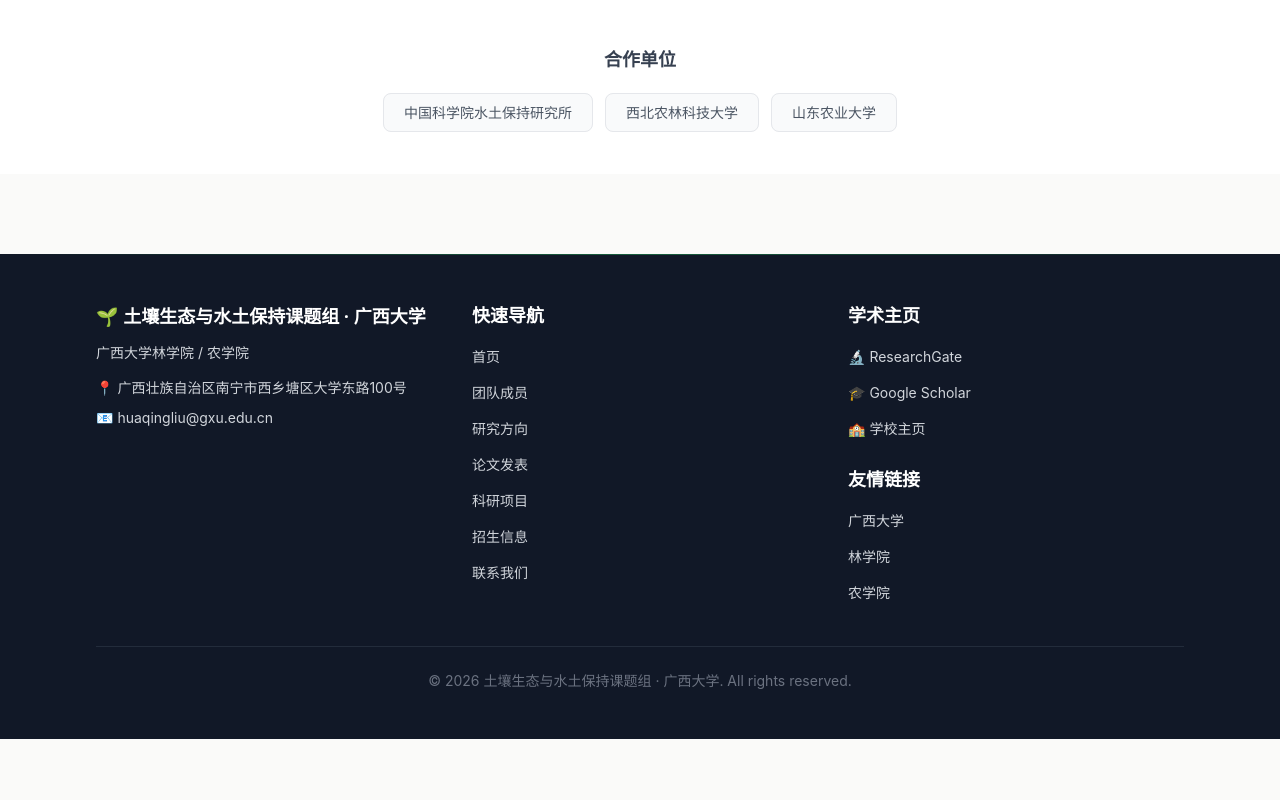
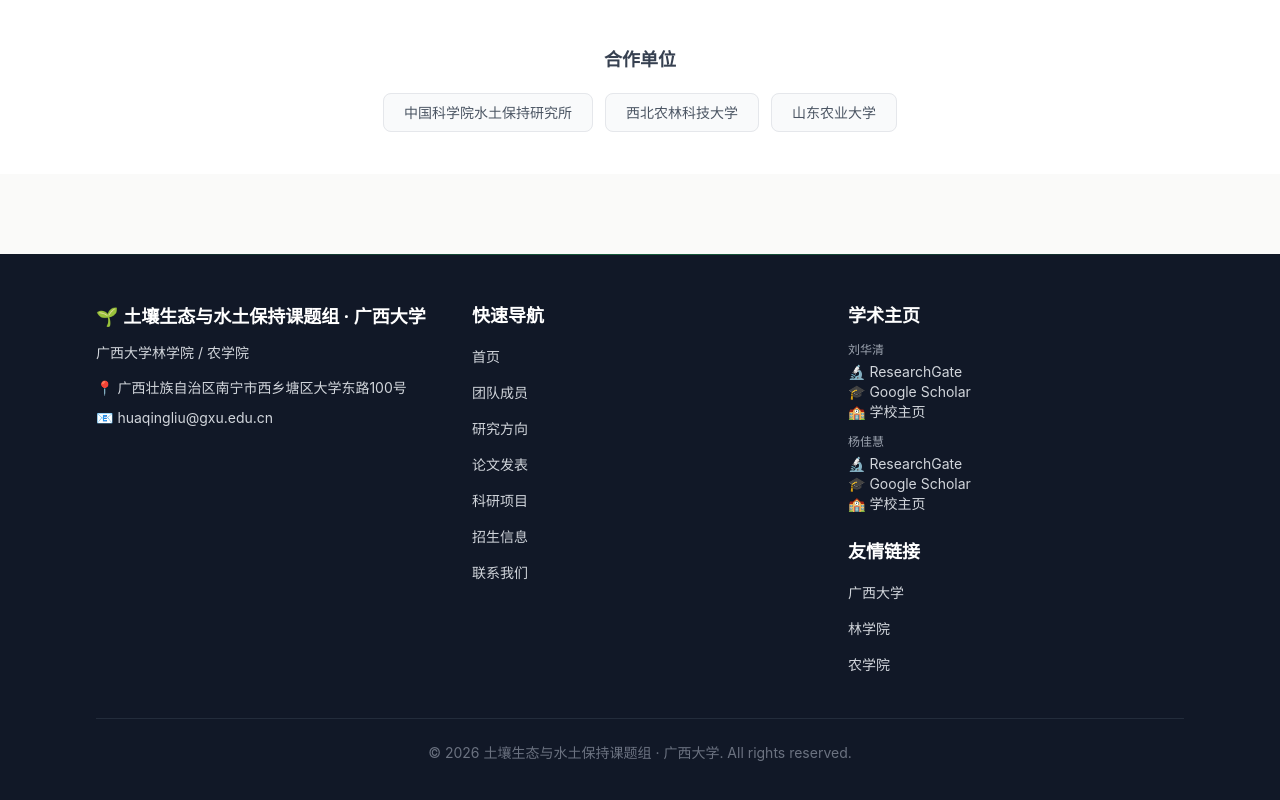
Before and after one commit to chliuhq/soil-ecology-lab, a Next.js app in the folder soil-ecology-lab/: page / in a window 1280 px wide. Shown: the part 1634-2434 px from the top of the page. Before the commit the page ends 2373 px from the top, so only its background shows below. Built offline with nearby package versions, Linux system fonts and the light colour scheme; no server answers.

Commit message:
feat(footer): show both PIs academic profiles instead of only the first one

```diff
--- a/soil-ecology-lab/src/components/Footer.tsx
+++ b/soil-ecology-lab/src/components/Footer.tsx
@@ -60,31 +60,30 @@ export default function Footer() {
             <h3 className="text-white font-semibold mb-3">
               {lt({ zh: "学术主页", en: "Academic Profiles" })}
             </h3>
-            <ul className="space-y-2">
-              {pi.researchgate && (
-                <li>
-                  <a href={pi.researchgate} target="_blank" rel="noopener noreferrer"
-                     className="text-sm hover:text-white transition-colors">
+            <ul className="space-y-3">
+              {members.pi.map((m) => (
+                <li key={m.id}>
+                  <p className="text-xs text-gray-400 mb-1">{lt(m.name)}</p>
+                  {m.researchgate && (
+                    <a href={m.researchgate} target="_blank" rel="noopener noreferrer"
+                       className="text-sm hover:text-white transition-colors block">
                       🔬 ResearchGate
                     </a>
-                </li>
                   )}
-              {pi.googlescholar && (
-                <li>
-                  <a href={pi.googlescholar} target="_blank" rel="noopener noreferrer"
-                     className="text-sm hover:text-white transition-colors">
+                  {m.googlescholar && (
+                    <a href={m.googlescholar} target="_blank" rel="noopener noreferrer"
+                       className="text-sm hover:text-white transition-colors block">
                       🎓 Google Scholar
                     </a>
-                </li>
                   )}
-              {(pi as any).homepage && (
-                <li>
-                  <a href={(pi as any).homepage} target="_blank" rel="noopener noreferrer"
-                     className="text-sm hover:text-white transition-colors">
+                  {(m as any).homepage && (
+                    <a href={(m as any).homepage} target="_blank" rel="noopener noreferrer"
+                       className="text-sm hover:text-white transition-colors block">
                       🏫 {lt({ zh: "学校主页", en: "University Profile" })}
                     </a>
+                  )}
                 </li>
-              )}
+              ))}
             </ul>
 
             <h3 className="text-white font-semibold mt-6 mb-3">
```
Lines whose indentation alone changed are shown as unchanged.
